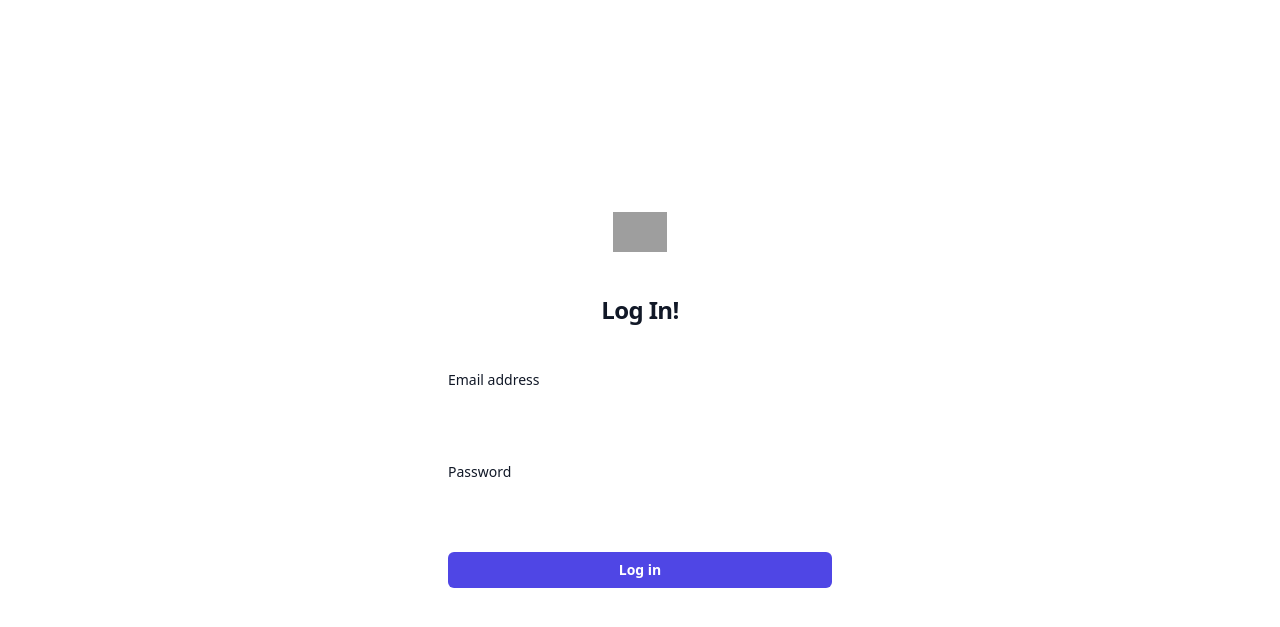
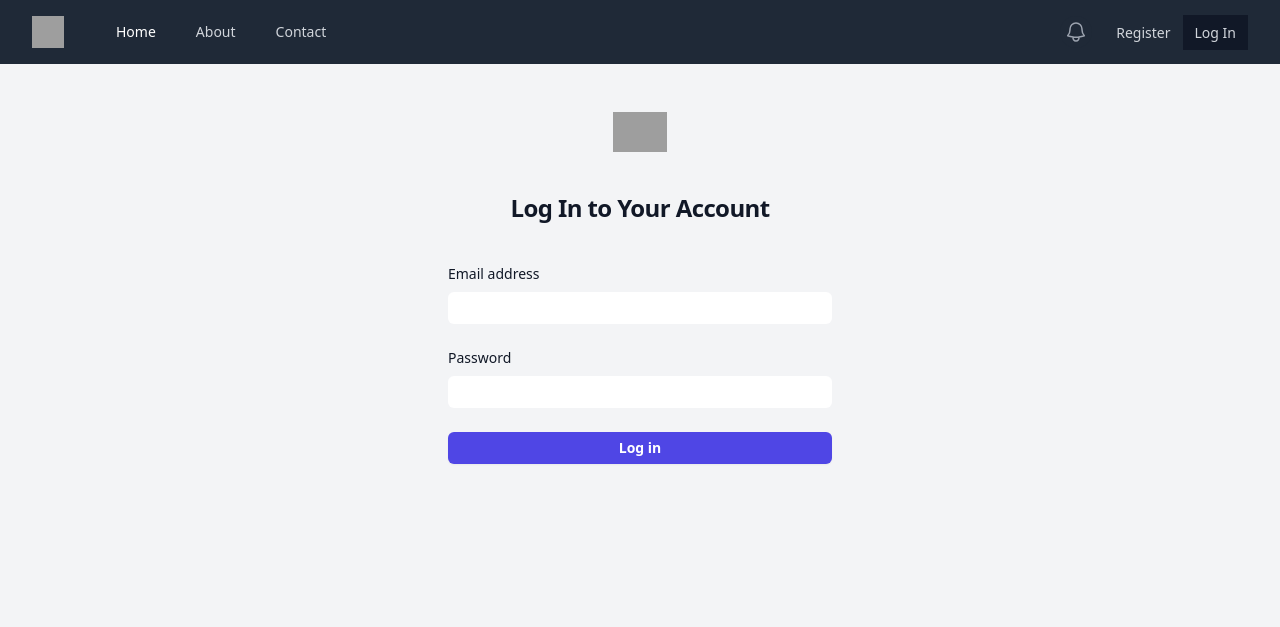
Before and after one commit to Pam-anne/login-system, a PHP site: page /login in a window 1280 px wide. Shown: the top 627 px of the page. Run offline with PHP 8.4, Linux system fonts and the light colour scheme; some libraries are stand-ins or nearby versions; grey boxes are pictures that could not be loaded.

Commit message:
added login/logout

```diff
--- /dev/null
+++ b/auth.php
@@ -0,0 +1,15 @@
+<?php
+
+function requireAuth() {
+    if (!isset($_SESSION['user'])) {
+        header('Location: /login');
+        exit();
+    }
+}
+
+function guest() {
+    if (isset($_SESSION['user'])) {
+        header('Location: /');
+        exit();
+    }
+}
--- a/controllers/login/login.php
+++ b/controllers/login/login.php
@@ -1,4 +1,52 @@
 <?php
 
+require 'Database.php';
 
-require "views/login/login.view.php";
+$errors = [];
+
+// Check if the form is submitted
+if ($_SERVER['REQUEST_METHOD'] === 'POST') {
+    $email = trim(htmlspecialchars($_POST['email'] ?? ''));
+    $password = $_POST['password'] ?? '';
+
+    // Validate form data
+    if (empty($email)) {
+        $errors['email'] = 'Email is required';
+    } elseif (!filter_var($email, FILTER_VALIDATE_EMAIL)) {
+        $errors['email'] = 'Please enter a valid email address';
+    }
+
+    if (empty($password)) {
+        $errors['password'] = 'Password is required';
+    } elseif (strlen($password) < 8) {
+        $errors['password'] = 'Password must be at least 8 characters long';
+    }
+
+    // If no validation errors, check credentials
+    if (empty($errors)) {
+        // Prepare SQL statement
+        $stmt = $conn->prepare("SELECT * FROM users WHERE email = :email");
+        $stmt->bindParam(':email', $email);
+        $stmt->execute();
+        $user = $stmt->fetch();
+
+        // Verify user exists and password is correct
+        if ($user && password_verify($password, $user['password'])) {
+            // Set session data
+            $_SESSION['user'] = [
+                'email' => $user['email'],
+                // You can add more user info here if needed
+            ];
+
+            // Redirect to home page after successful login
+            header("Location: /");
+            exit();
+        } else {
+            // Invalid credentials
+            $errors['login'] = 'Invalid email or password';
+        }
+    }
+}
+
+// Load the login view with any errors
+require 'views/login/login.view.php';
--- a/controllers/registration/register.php
+++ b/controllers/registration/register.php
@@ -1,4 +1,5 @@
 <?php
+
 
  require 'Database.php';
 
@@ -50,6 +51,11 @@ if ($_SERVER['REQUEST_METHOD'] === 'POST') {
         // Execute the query
         $user->execute();
 
+        #mark the user as logged in
+        $_SESSION['user'] = [
+            'email' => $email,
+        ];
+
         // Redirect to login page with success message
         header("Location: /");
         exit();
--- a/index.php
+++ b/index.php
@@ -1,6 +1,7 @@
 <?php
 
+session_start();
+
 require "function.php";
-;
 
 require "router.php";
--- a/router.php
+++ b/router.php
@@ -1,21 +1,26 @@
 <?php
 
+require "auth.php"; // Include your authentication middleware
 
-$uri  = parse_url($_SERVER['REQUEST_URI'])['path'];
+$routes = require "routes.php";
 
-$routes = [
-    '/' => 'controllers/index.php',
-    '/about' => 'controllers/about.php',
-    '/contact' => 'controllers/contact.php',
-    '/login' => 'controllers/login/login.php',
-    '/logout' => 'controllers/login/logout.php',
-    '/register' => 'controllers/registration/register.php'
-];
+// Define which routes require authentication
+$protectedRoutes = ['/', '/about', '/contact'];
+// Define which routes are for guests only
+$guestRoutes = ['/login', '/register'];
 
+function routeToController($uri, $routes, $protectedRoutes, $guestRoutes) {
+    if (array_key_exists($uri, $routes)) {
+        // Check if this route needs authentication
+        if (in_array($uri, $protectedRoutes)) {
+            requireAuth(); // Will redirect to login if not authenticated
+        }
 
+        // Check if this route is for guests only
+        if (in_array($uri, $guestRoutes)) {
+            guest(); // Will redirect to home if already authenticated
+        }
 
-function routeToController($uri, $routes) {
-    if (array_key_exists($uri, $routes)) {
         require $routes[$uri];
     } else {
         http_response_code(404);
@@ -23,4 +28,6 @@ function routeToController($uri, $routes) {
     }
 }
 
-routeToController($uri, $routes);
+$uri = parse_url($_SERVER['REQUEST_URI'])['path'];
+
+routeToController($uri, $routes, $protectedRoutes, $guestRoutes);
--- /dev/null
+++ b/routes.php
@@ -0,0 +1,11 @@
+<?php
+
+
+return [
+    '/' => 'controllers/index.php',
+    '/about' => 'controllers/about.php',
+    '/contact' => 'controllers/contact.php',
+    '/login' => 'controllers/login/login.php',
+    '/logout' => 'controllers/login/logout.php',
+    '/register' => 'controllers/registration/register.php'
+];
--- a/views/login/login.view.php
+++ b/views/login/login.view.php
@@ -1,43 +1,51 @@
-<!DOCTYPE html>
-<html lang="en" class="h-full bg-white">
-<head>
-    <meta charset="UTF-8">
-    <meta name="viewport" content="width=device-width, initial-scale=1.0">
-    <title>Document</title>
-    <script src="https://cdn.tailwindcss.com"></script>
-</head>
-<body class="h-full">
+<?php require 'views/partials/head.php'; ?>
+<?php require 'views/partials/nav.php'; ?>
 
+<main>
   <div class="flex min-h-full flex-col justify-center px-6 py-12 lg:px-8">
     <div class="sm:mx-auto sm:w-full sm:max-w-sm">
       <img class="mx-auto h-10 w-auto" src="https://tailwindcss.com/plus-assets/img/logos/mark.svg?color=indigo&shade=600" alt="Your Company">
-    <h2 class="mt-10 text-center text-2xl/9 font-bold tracking-tight text-gray-900">Log In!</h2>
+      <h2 class="mt-10 text-center text-2xl font-bold tracking-tight text-gray-900">Log In to Your Account</h2>
     </div>
 
     <div class="mt-10 sm:mx-auto sm:w-full sm:max-w-sm">
-    <form class="space-y-6" action="#" method="POST">
+      <form class="space-y-6" action="/login" method="POST">
         <div>
-        <label for="email" class="block text-sm/6 font-medium text-gray-900">Email address</label>
+          <label for="email" class="block text-sm font-medium text-gray-900">Email address</label>
           <div class="mt-2">
-          <input type="email" name="email" id="email" autocomplete="email" required class="block w-full rounded-md bg-white px-3 py-1.5 text-base text-gray-900 outline-1 -outline-offset-1 outline-gray-300 placeholder:text-gray-400 focus:outline-2 focus:-outline-offset-2 focus:outline-indigo-600 sm:text-sm/6">
+            <input type="email" id="email" name="email" value="<?= htmlspecialchars($email ?? '') ?>" autocomplete="email" required class="block w-full rounded-md bg-white px-3 py-1.5 text-gray-900 outline-1 -outline-offset-1 outline-gray-300 placeholder:text-gray-400 focus:outline-2 focus:-outline-offset-2 focus:outline-indigo-600 sm:text-sm">
+            <?php if (isset($errors['email'])): ?>
+              <div class="text-red-500 text-sm mt-1"><?= $errors['email'] ?></div>
+            <?php endif; ?>
           </div>
         </div>
 
         <div>
           <div class="flex items-center justify-between">
-          <label for="password" class="block text-sm/6 font-medium text-gray-900">Password</label>
+            <label for="password" class="block text-sm font-medium text-gray-900">Password</label>
+
           </div>
           <div class="mt-2">
-          <input type="password" name="password" id="password" autocomplete="current-password" required class="block w-full rounded-md bg-white px-3 py-1.5 text-base text-gray-900 outline-1 -outline-offset-1 outline-gray-300 placeholder:text-gray-400 focus:outline-2 focus:-outline-offset-2 focus:outline-indigo-600 sm:text-sm/6">
+            <input type="password" name="password" id="password" autocomplete="current-password" required class="block w-full rounded-md bg-white px-3 py-1.5 text-gray-900 outline-1 -outline-offset-1 outline-gray-300 placeholder:text-gray-400 focus:outline-2 focus:-outline-offset-2 focus:outline-indigo-600 sm:text-sm">
+            <?php if (isset($errors['password'])): ?>
+              <div class="text-red-500 text-sm mt-1"><?= $errors['password'] ?></div>
+            <?php endif; ?>
           </div>
         </div>
 
+        <!-- General login error message -->
+        <?php if (isset($errors['login'])): ?>
+          <div class="text-red-500 text-sm font-medium text-center"><?= $errors['login'] ?></div>
+        <?php endif; ?>
+
         <div>
-        <button type="submit" class="flex w-full justify-center rounded-md bg-indigo-600 px-3 py-1.5 text-sm/6 font-semibold text-white shadow-xs hover:bg-indigo-500 focus-visible:outline-2 focus-visible:outline-offset-2 focus-visible:outline-indigo-600">Log in</button>
+          <button type="submit" class="flex w-full justify-center rounded-md bg-indigo-600 px-3 py-1.5 text-sm font-semibold text-white shadow-sm hover:bg-indigo-500 focus-visible:outline focus-visible:outline-2 focus-visible:outline-offset-2 focus-visible:outline-indigo-600">Log in</button>
         </div>
       </form>
+
+
     </div>
   </div>
+</main>
 
-</body>
-</html>
+<?php require 'views/partials/footer.php'; ?>
--- a/views/partials/nav.php
+++ b/views/partials/nav.php
@@ -28,16 +28,29 @@
                     <!-- Profile dropdown -->
                     <div class="relative ml-3">
                         <div>
+                            <?php if ($_SESSION['user'] ?? false): ?>
+                                <!-- User is logged in - show profile image -->
                                 <button type="button" class="relative flex max-w-xs items-center rounded-full bg-gray-800 text-sm focus:ring-2 focus:ring-white focus:ring-offset-2 focus:ring-offset-gray-800 focus:outline-hidden" id="user-menu-button" aria-expanded="false" aria-haspopup="true">
                                     <span class="absolute -inset-1.5"></span>
                                     <span class="sr-only">Open user menu</span>
                                     <img class="size-8 rounded-full" src="https://images.unsplash.com/photo-1472099645785-5658abf4ff4e?ixlib=rb-1.2.1&ixid=eyJhcHBfaWQiOjEyMDd9&auto=format&fit=facearea&facepad=2&w=256&h=256&q=80" alt="">
                                 </button>
-
+                            <?php else: ?>
+                                <!-- User is not logged in - show register link -->
+                                <a href="/register" class="<?= urlIs('/register') ? "bg-gray-900 text-white" : "text-gray-300" ?>rounded-md  px-3 py-2 text-sm font-medium text-gray-300 hover:bg-gray-700 hover:text-white">
+                                    Register
+                                </a>
+                            <?php endif; ?>
                         </div>
                     </div>
                     <div>
-                        <a href="/logout" class="block rounded-md px-3 py-2 text-base font-medium text-gray-400 hover:bg-gray-700 hover:text-white">Log out</a>
+                        <?php if ($_SESSION['user'] ?? false): ?>
+                            <!-- User is logged in, show logout -->
+                            <a href="/logout" class="rounded-md px-3 py-2 text-sm font-medium text-gray-300 hover:bg-gray-700 hover:text-white">Log Out</a>
+                        <?php else: ?>
+                            <!-- User is not logged in, show login -->
+                            <a href="/login" class="<?= urlIs('/login') ? "bg-gray-900 text-white" : "text-gray-300" ?>rounded-md px-3 py-2 text-sm font-medium text-gray-300 hover:bg-gray-700 hover:text-white">Log In</a>
+                        <?php endif; ?>
                     </div>
                 </div>
 
```
Also changed, not shown: controllers/login/logout.php (+15 -1 lines), views/registration/register.view.php (+5 -14 lines), function.php (line endings or trailing spaces). Lines whose indentation alone changed are shown as unchanged.
